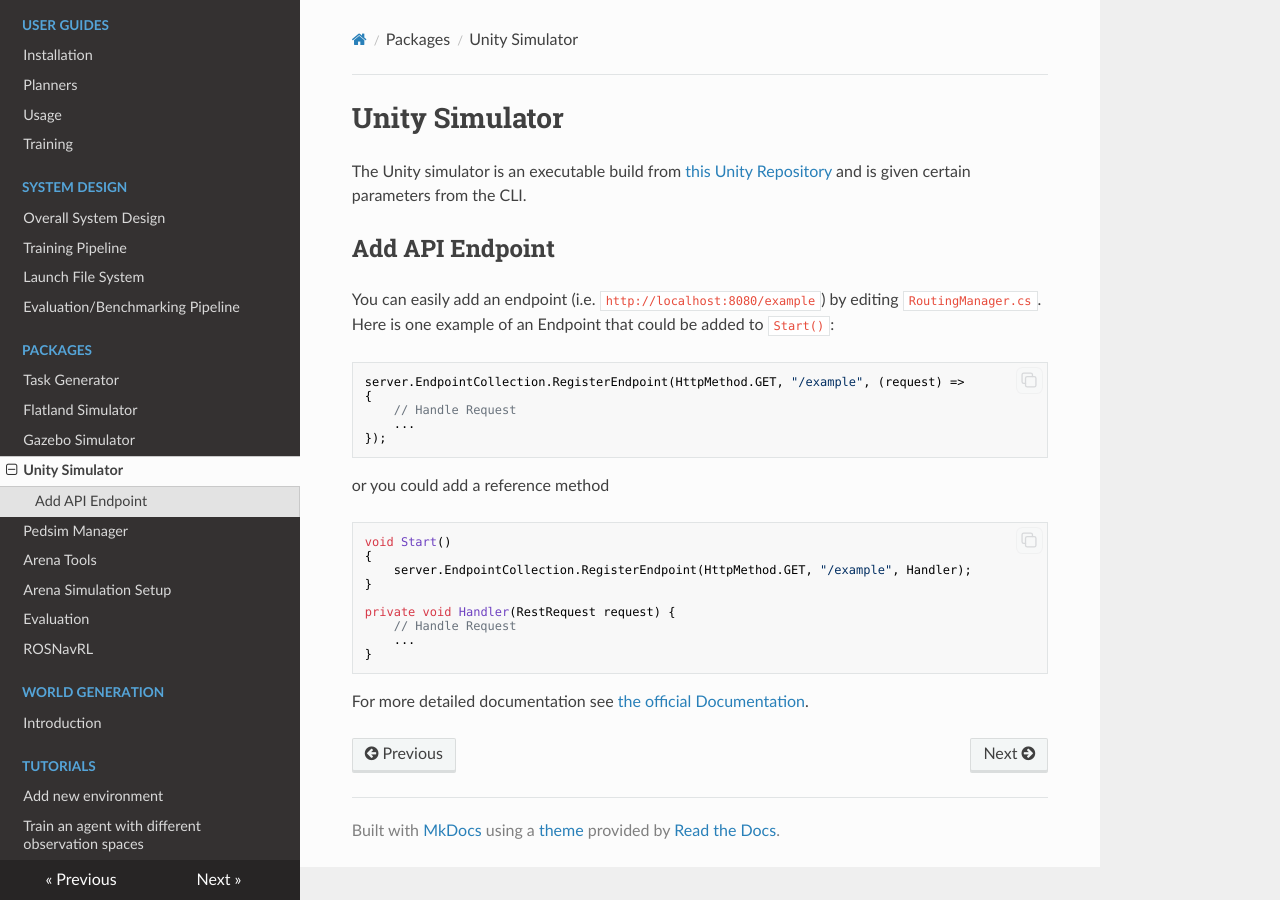
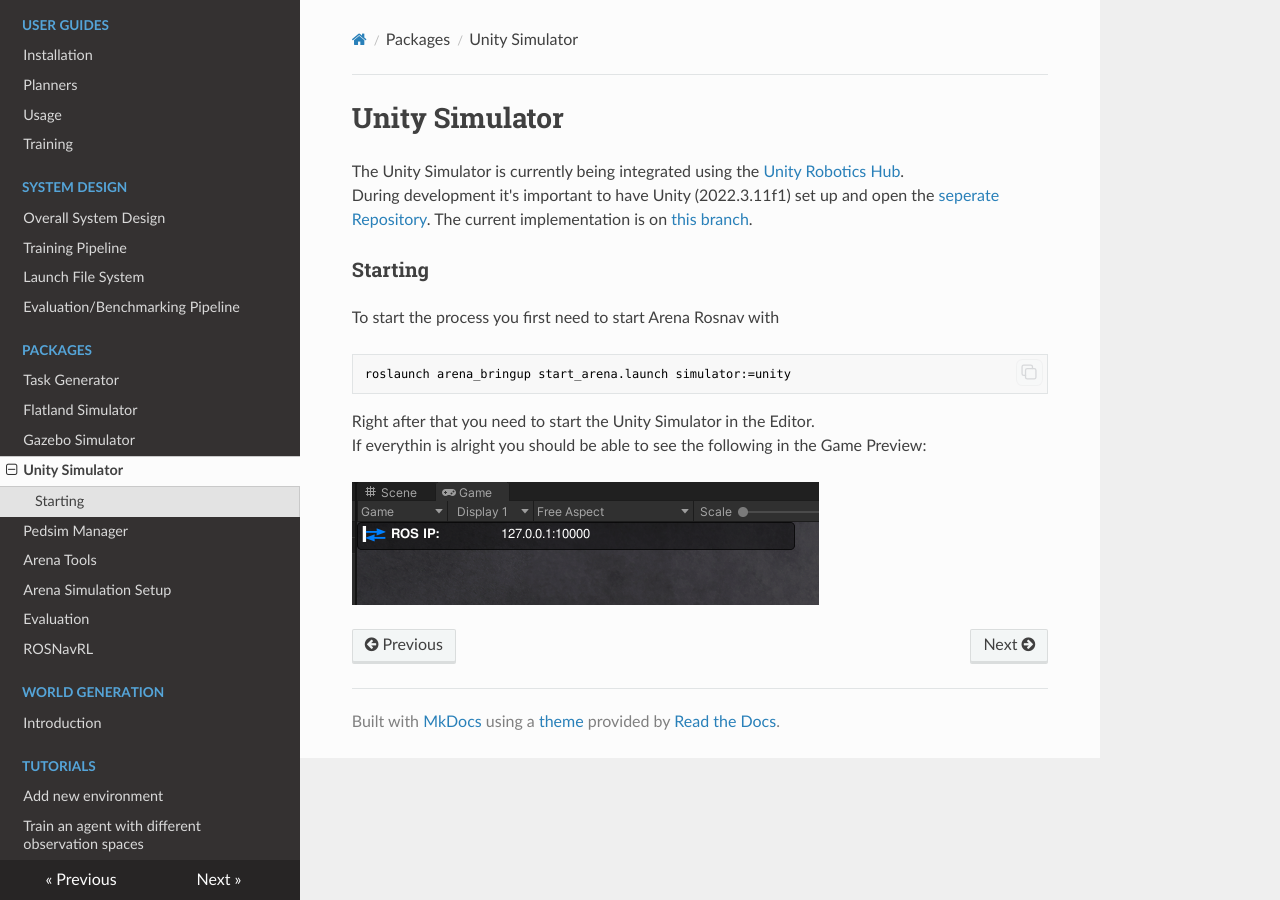
Before and after one commit to Arena-Rosnav/.github, an MkDocs documentation site: the page built from docs/packages/unity_simulator.md, in a window 1280 px wide. Built offline with MkDocs 1.6.1, drawn with Linux system fonts in a browser that asks for light colours; nearby versions of some CDN libraries; comment, search, counter and statistics services are not loaded.

Commit message:
adds new unity<->core communication

````diff
--- a/docs/packages/unity_simulator.md
+++ b/docs/packages/unity_simulator.md
@@ -1,33 +1,17 @@
 
 # Unity Simulator
 
-The Unity simulator is an executable build from [this Unity Repository](https://github.com/TheZomb/arena-unity) and is given certain parameters from the CLI.
+The Unity Simulator is currently being integrated using the [Unity Robotics Hub](https://github.com/Unity-Technologies/Unity-Robotics-Hub/tree/main).
+During development it's important to have Unity (2022.3.11f1) set up and open the [seperate Repository](https://github.com/Arena-Rosnav/arena-unity). The current implementation is on [this branch](https://github.com/TheZomb/arena-rosnav/tree/unity-simulator).
 
-## Add API Endpoint
+### Starting
+To start the process you first need to start Arena Rosnav with
 
-You can easily add an endpoint (i.e. `http://localhost:8080/example`) by editing `RoutingManager.cs`.
-Here is one example of an Endpoint that could be added to `Start()`:
-
-```cs
-server.EndpointCollection.RegisterEndpoint(HttpMethod.GET, "/example", (request) =>
-{
-    // Handle Request
-    ...
-});
+```bash
+roslaunch arena_bringup start_arena.launch simulator:=unity
 ```
 
-or you could add a reference method
+Right after that you need to start the Unity Simulator in the Editor.
+If everythin is alright you should be able to see the following in the Game Preview:
 
-```cs
-void Start()
-{
-    server.EndpointCollection.RegisterEndpoint(HttpMethod.GET, "/example", Handler);
-}
-
-private void Handler(RestRequest request) {
-    // Handle Request
-    ...
-}
-```
-
-For more detailed documentation see [the official Documentation](https://markus-seidl.de/unity-restserver/).
+![](../images/packages/Unity-Connection-Success.png)
````
Also changed, not shown: docs/images/packages/Unity-Connection-Success.png (added).
